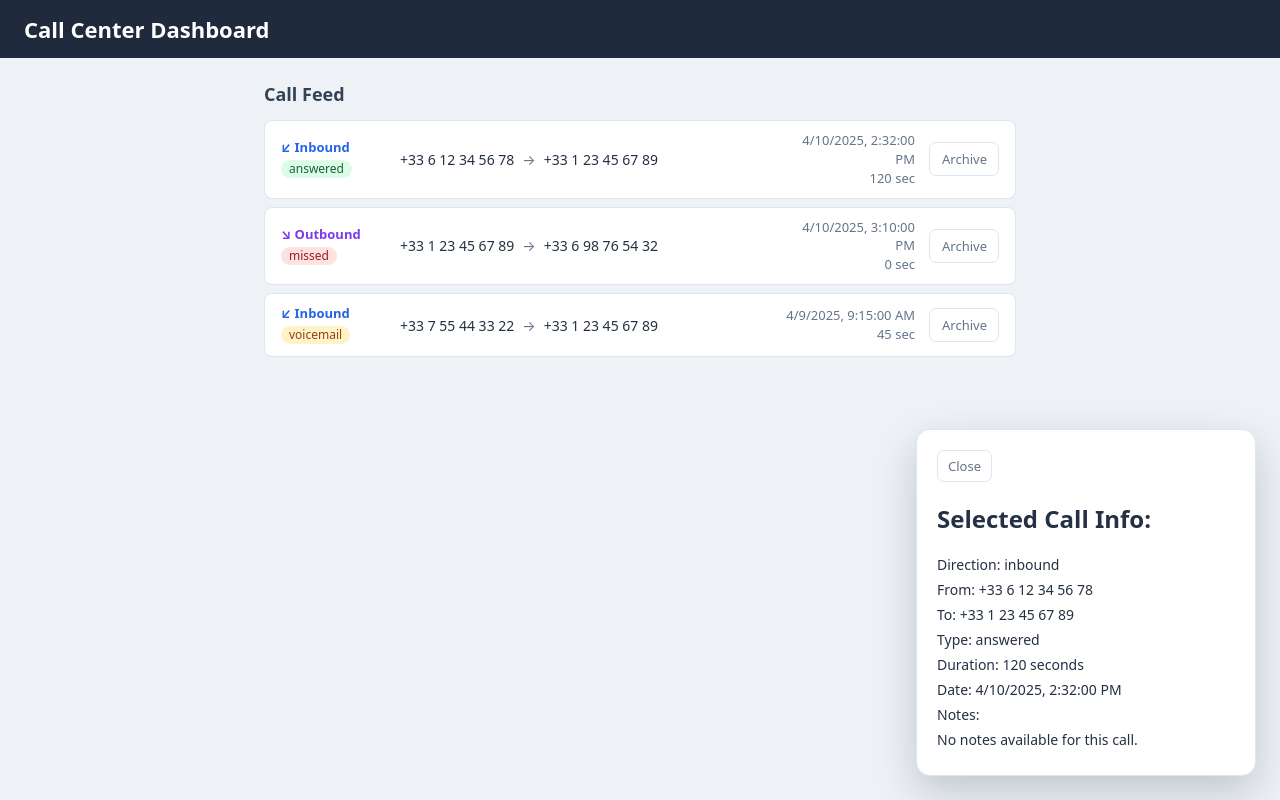
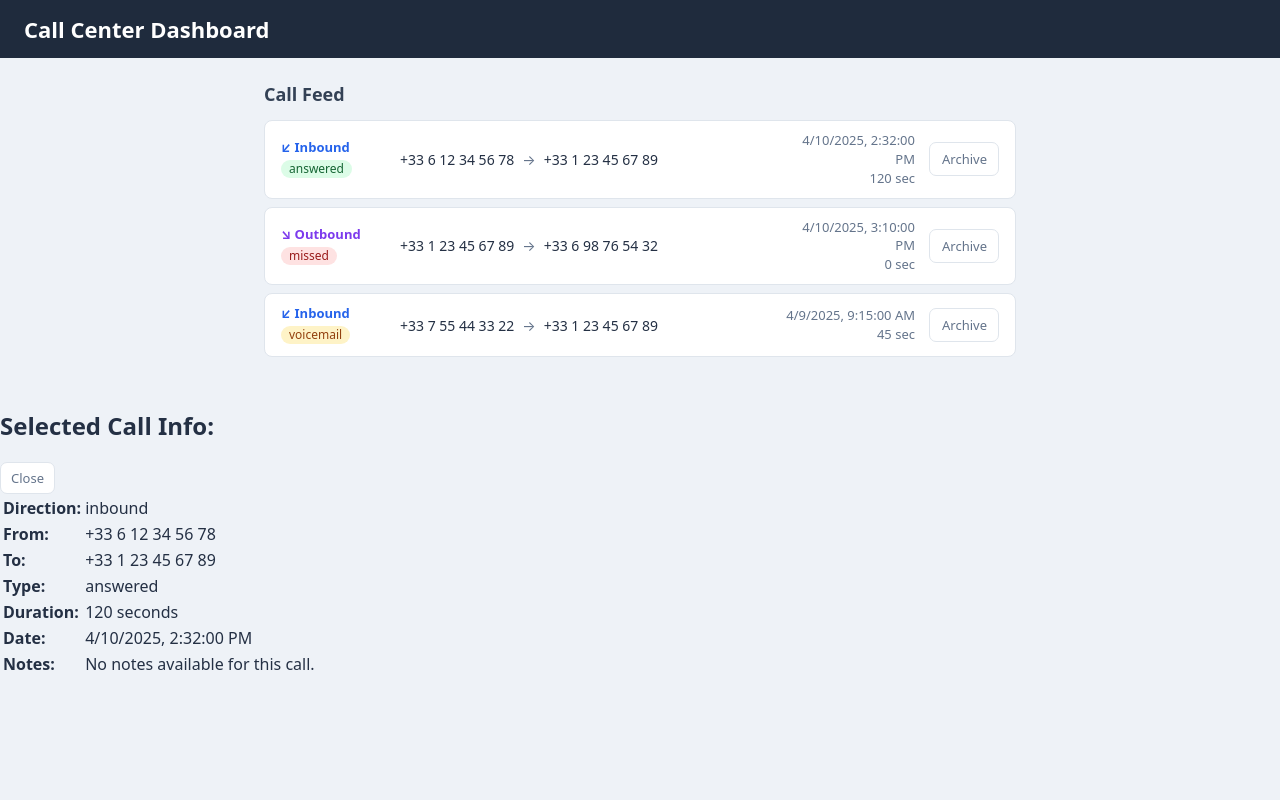
Before and after one commit to DimGianno/Call-Center-Frontend, a React (Vite) app in the folder call-center/: page / in a window 1280 px wide. Both pictures are taken after a click on the element 640 px from the left and 159 px from the top of the page. Built offline with nearby package versions, Linux system fonts and the light colour scheme.

Commit message:
Refactor selected call display to use a modal overlay with improved styling and structure

```diff
--- a/call-center/src/App.jsx
+++ b/call-center/src/App.jsx
@@ -67,34 +67,63 @@ function App() {
 
       {/* Display the selected call details in a popup bubble */}
       {selectedCall && (
-        <div className="popup-bubble">
+        <div className="modal-overlay">
+          <div className="call-details-modal">
+            <div className="modal-header">
+              <h2>Selected Call Info:</h2>
               <button
                 className="close-button"
                 onClick={() => setSelectedCallId(null)}
               >
                 Close
               </button>
-          <h2>Selected Call Info:</h2>
-          <p>Direction: {selectedCall.direction}</p>
-          <p>From: {selectedCall.from}</p>
-          <p>To: {selectedCall.to}</p>
-          <p>Type: {selectedCall.call_type}</p>
-          <p>Duration: {selectedCall.duration} seconds</p>
-          <p>Date: {new Date(selectedCall.created_at).toLocaleString()}</p>
-          <p>Notes:</p>
+            </div>
+            <table className="details-table">
+              <tbody>
+                <tr>
+                  <td><strong>Direction:</strong></td>
+                  <td>{selectedCall.direction}</td>
+                </tr>
+                <tr>
+                  <td><strong>From:</strong></td>
+                  <td>{selectedCall.from}</td>
+                </tr>
+                <tr>
+                  <td><strong>To:</strong></td>
+                  <td>{selectedCall.to}</td>
+                </tr>
+                <tr>
+                  <td><strong>Type:</strong></td>
+                  <td>{selectedCall.call_type}</td>
+                </tr>
+                <tr>
+                  <td><strong>Duration:</strong></td>
+                  <td>{selectedCall.duration} seconds</td>
+                </tr>
+                <tr>
+                  <td><strong>Date:</strong></td>
+                  <td>{new Date(selectedCall.created_at).toLocaleString()}</td>
+                </tr>
+                <tr>
+                  <td><strong>Notes:</strong></td>
+                  <td>
                     {selectedCall.notes && selectedCall.notes.length > 0 ? (
-            <ul>
+                    <ul className="details-notes">
                       {selectedCall.notes.map((note) => (
                         <li key={note.id}>{note.content}</li>
                       ))}
                     </ul>
                   ) : (
-            <p>No notes available for this call.</p>
+                    <span>No notes available for this call.</span>
                   )}
+                  </td>
+                </tr>
+              </tbody>
+            </table>
+
+          </div>
         </div>
       )}
-
-
     </div>
   )
 }
```
Lines whose indentation alone changed are shown as unchanged.
